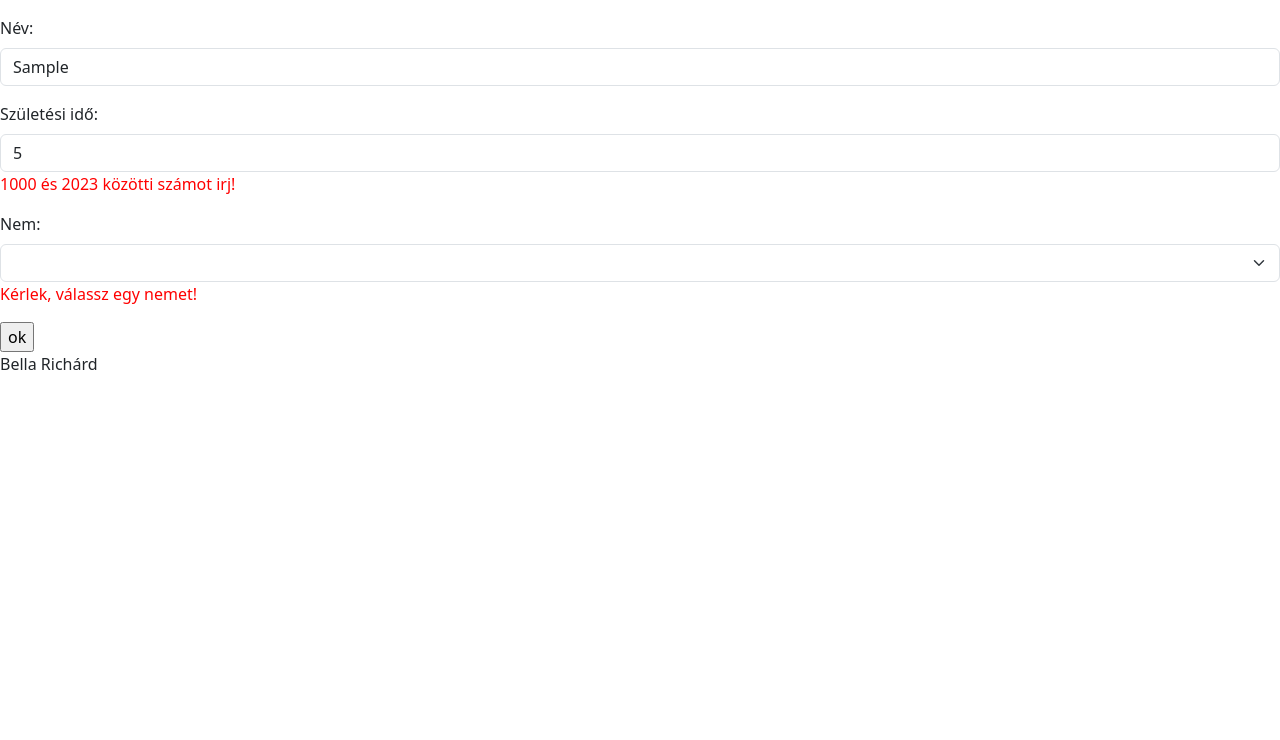
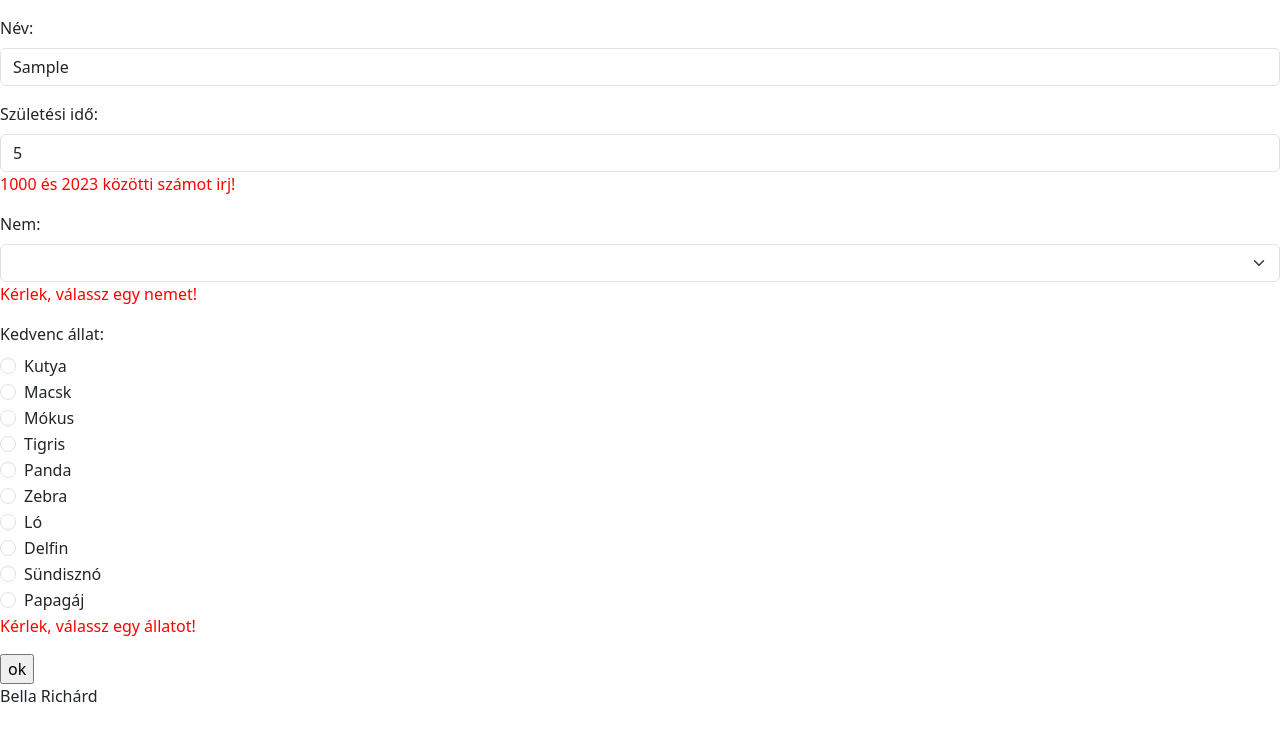
Before and after one commit to ASDleves/-rlap, a plain HTML site: page index.html in a window 1280 px wide. Both pictures are taken after typing "Sample", "5" into the empty fields and a click on the input "ok". Drawn offline with nearby package versions, Linux system fonts and the light colour scheme.

Commit message:
radio urlap paraméterezése a feladathoz

```diff
--- a/mvc/Controller/Controller.js
+++ b/mvc/Controller/Controller.js
@@ -13,13 +13,15 @@ class Controller {
             let urlapadat = this.urlapView.getUrlapadatok();
             let isFormValid = true;
             let szamisValid = true;
-            let formValid = true;
+            let selectValid = true;
+            let radioValid = true;
             urlapelemLista.forEach((elem) => {
                 isFormValid = isFormValid && elem.getvalid();
                 szamisValid = szamisValid && elem.getvalid();
-                formValid = formValid && elem.getvalid();
+                selectValid = selectValid && elem.getvalid();
+                radioValid = radioValid && elem.getvalid();
             });
-            if (isFormValid && szamisValid && formValid) {
+            if (isFormValid && szamisValid && selectValid && radioValid) {
                 console.log("valid az űrlap!")
                 urlapelemLista.forEach((elem) => {
                     let ertek = elem.ertek
--- a/mvc/Modell.js/Adat.js
+++ b/mvc/Modell.js/Adat.js
@@ -28,6 +28,23 @@ export const urlapleiro ={
             { label: "Férfi", value: "ferfi" }
         ],
         valid: "Kérlek, válassz egy nemet!"
-        }
-
+        },
+        allat: {
+            megj: "Kedvenc állat",
+            type: "radio",
+            name: "animal",
+            options: [
+              { label: "Kutya", value: "kutya" },
+              { label: "Macsk", value: "macska" },
+              { label: "Mókus", value: "mokus" },
+              { label: "Tigris", value: "tigris" },
+              { label: "Panda", value: "panda" },
+              { label: "Zebra", value: "zebra" },
+              { label: "Ló", value: "lo" },
+              { label: "Delfin", value: "delfin" },
+              { label: "Sündisznó", value: "sundiszno" },
+              { label: "Papagáj", value: "papagaj" }
+            ],
+            valid: "Kérlek, válassz egy állatot!"
+          }
     }
--- /dev/null
+++ b/mvc/View/Radio/RadioUrlap.js
@@ -0,0 +1,70 @@
+class RadioUrlapElem {
+    #key;
+    #elemLeiro = {};
+    #valid = false;
+    #radioselect;
+    constructor(key, elemLeiro, szuloElem) {
+        this.#key = key;
+        this.#elemLeiro = elemLeiro;
+        this.formelem = szuloElem;
+        this.#radioElem();
+        this.selectElem = $(`#${this.#key}`);
+        this.validElem = this.formelem.children("div:last-child").children(".valid");
+        this.invalidElem = this.formelem.children("div:last-child").children(".invalid");
+        this.validElem.addClass("lathatosag");
+        this.invalidElem.removeClass("lathatosag");
+        this.radioElem.on("change", () => {
+            const selectedRadio = this.radioElem.filter(":checked");
+
+            if (selectedRadio.length != 1) {
+                // No radio button selected, mark as invalid
+                this.#valid = false;
+                this.invalidElem.removeClass("lathatosag");
+                this.validElem.addClass("lathatosag");
+            } else {
+                console.log(selectedRadio.length)
+                this.#valid = true;
+                this.validElem.removeClass("lathatosag");
+                this.invalidElem.addClass("lathatosag");
+                this.#radioselect = selectedRadio.val();
+            }
+
+        });
+    }
+
+    getvalid() {
+        return this.#valid;
+    }
+
+    get ertek() {
+        return this.#radioselect
+    }
+
+    get key() {
+        return this.#key;
+    }
+
+    #radioElem() {
+        let options = this.#elemLeiro.options.map(option => `
+            <div class="form-check">
+                <input class="form-check-input" type="radio" name="${this.#elemLeiro.name}" id="${option.value}" value="${option.value}">
+                <label class="form-check-label" for="${option.value}">${option.label}</label>
+            </div>
+        `).join('');
+
+        let txt = `
+            <div class="mb-3 mt-3">
+                <label class="form-label">${this.#elemLeiro.megj}:</label>
+                ${options}
+                <div class="valid lathatosag">OK</div>
+                <div class="invalid lathatosag">${this.#elemLeiro.valid}</div>
+            </div>
+        `;
+
+        this.formelem.append(txt);
+
+        this.radioElem = this.formelem.find(`input[type="radio"][name="${this.#elemLeiro.name}"]`);
+    }
+}
+
+export default RadioUrlapElem;
--- a/mvc/View/View.js
+++ b/mvc/View/View.js
@@ -1,4 +1,5 @@
 import NumberUrlapElem from "./Number/NumberUrlapElem.js";
+import RadioUrlapElem from "./Radio/RadioUrlap.js";
 import SelectUrlapElem from "./Select/SelectUrlap.js";
 import TextUrlapElem from "./Text/TextUrlapElem.js";
 
@@ -37,6 +38,10 @@ class UrlapView {
                     break;
                 case "select":
                     this.#urlapElemList.push(new SelectUrlapElem(key, this.#leiro[key], this.formelem))
+                    break;
+                case "radio":
+                    this.#urlapElemList.push(new RadioUrlapElem(key, this.#leiro[key], this.formelem))
+                    break;
                 default:
 
             }
@@ -49,6 +54,7 @@ class UrlapView {
 
 
 
+
 }
 
 export default UrlapView
```
Also changed, not shown: index.html (+1 -0 lines).
